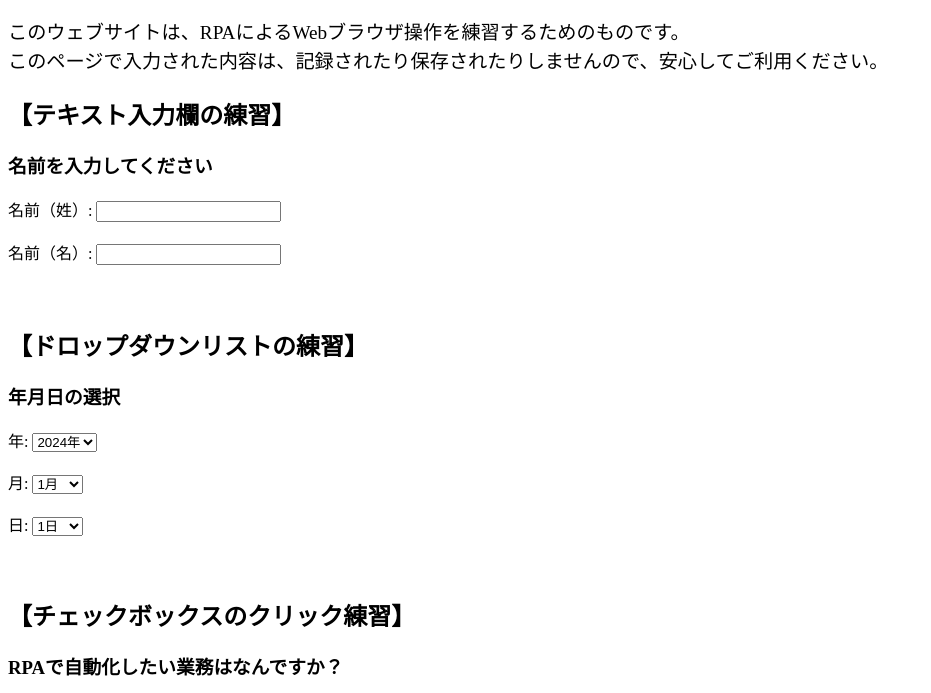
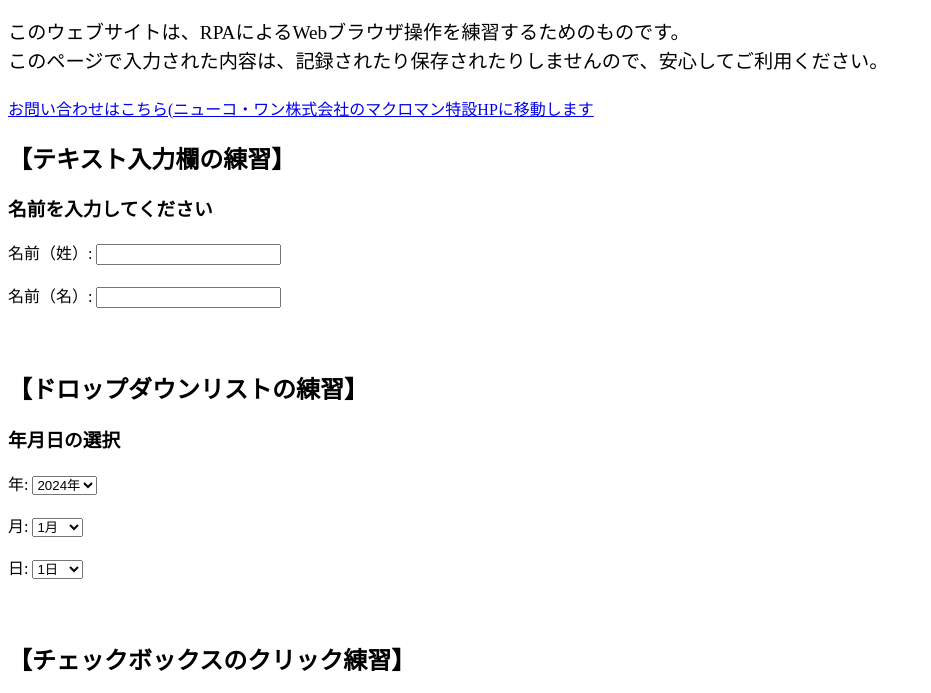
Before and after one commit to daichi890111/rpa_support, a plain HTML site: page index.html in a window 1280 px wide. Shown: the part 70-763 px from the top of the page, without its empty margins (0-931 px from the left). Drawn offline with Linux system fonts and the light colour scheme.

Commit message:
更新
リンク追加

```diff
--- a/index.html
+++ b/index.html
@@ -31,6 +31,7 @@
         このウェブサイトは、RPAによるWebブラウザ操作を練習するためのものです。<br>
         このページで入力された内容は、記録されたり保存されたりしませんので、安心してご利用ください。
     </p>
+    <a href="https://sites.google.com/view/rpa-stepup">お問い合わせはこちら(ニューコ・ワン株式会社のマクロマン特設HPに移動します</a>
     <!-- テキスト入力欄のセクション -->
     <h2>【テキスト入力欄の練習】</h2>
     <h3>名前を入力してください</h3>
```
